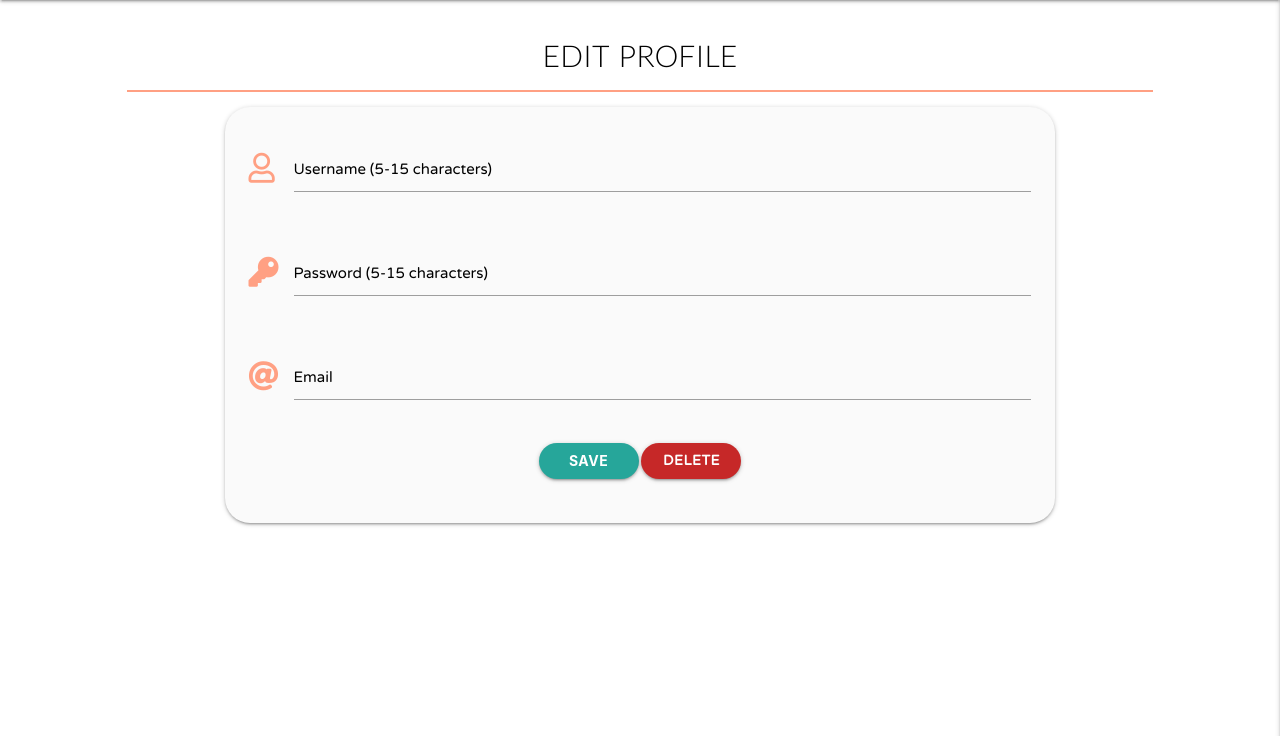
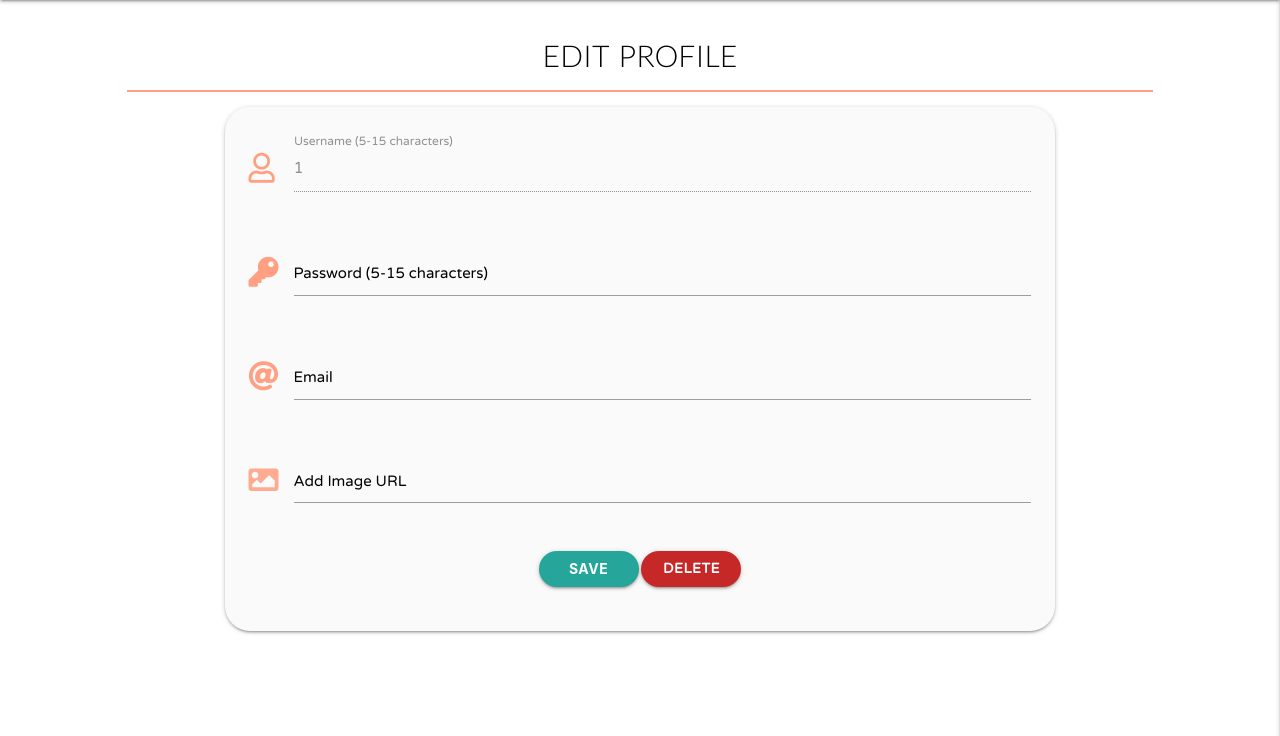
Before and after one commit to Code-Institute-Submissions/FeedMe, a Flask app: page /edit_profile/1 in a window 1280 px wide. Shown: the part 64-800 px from the top of the page. Run offline with Flask 2, Linux system fonts and the light colour scheme; the visitor is signed in with stand-in values (Sample User, id 1); some libraries are stand-ins or nearby versions; some web fonts are replaced.

Commit message:
deleted code from app.py about the profile page

```diff
--- a/app.py
+++ b/app.py
@@ -74,7 +74,8 @@ def register():
         register = {
             "username": request.form.get("username").lower(),
             "password": generate_password_hash(request.form.get("password")),
-            "email": request.form.get("email").lower()
+            "email": request.form.get("email").lower(),
+            "user_image": request.form.get("user_image").lower()
         }
         mongo.db.users.insert_one(register)
 
@@ -115,17 +116,14 @@ def login():
 
 
 # Profile
-@app.route("/profile/<username>", methods=["GET", "POST"])
-def profile(username):
-    # this will grab the session's user username from the database
-    username = mongo.db.users.find_one(
-        {"username": session["user"]})["username"]
-    recipes = list(mongo.db.recipes.find({"created_by": username.lower()}))
+@app.route("/profile/", methods=["GET", "POST"])
+def profile():
+    recipes = list(mongo.db.recipes.find({"created_by": session["user"]}))
 
     # making sure that a user can't force into other users profile
     if session["user"]:
         return render_template(
-            "profile.html", username=username, recipes=recipes)
+            "profile.html", username=session["user"], recipes=recipes)
 
     return redirect(url_for("login"))
 
@@ -134,22 +132,14 @@ def profile(username):
 @app.route("/edit_profile/<username>", methods=["GET", "POST"])
 def edit_profile(username):
     if request.method == "POST":
-        # check if the username already exists in the database
-        existing_user = mongo.db.users.find_one(
-            {"username": request.form.get("username").lower()})
-
-        if existing_user:
-            flash("Username already in use.")
-            return redirect(url_for("register"))
-
         submit = {
-            "username": request.form.get("username").lower(),
+            "username": session["user"],
             "password": generate_password_hash(request.form.get("password")),
-            "email": request.form.get("email").lower()
+            "email": request.form.get("email").lower(),
+            "user_image": request.form.get("user_image").lower()
         }
         mongo.db.users.update({"username": username.lower()}, submit)
 
-        session["user"] = request.form.get("username").lower()
         flash("You have been successfully registered!")
         return redirect(url_for("profile", username=session["user"]))
 
--- a/templates/base.html
+++ b/templates/base.html
@@ -35,7 +35,7 @@
                 <ul class="right hide-on-med-and-down">
                     <!-- IF THE USER IS LOGGED IN -->
                     {% if session.user %}
-                        <li><a href="{{ url_for('profile', username=session['user']) }}">Profile</a></li>
+                        <li><a href="{{ url_for('profile') }}">Profile</a></li>
                         <li><a href="{{ url_for('get_recipes') }}">Recipes</a></li>
                         <li><a href="{{ url_for('add_recipe') }}">Add Recipe</a></li>
                         <li><a href="{{ url_for('tools') }}">Cooking Tools</a></li>
@@ -66,7 +66,7 @@
                         </a>
                     </h4>
                 </li>
-                <li class="center-align"><a href="{{ url_for('profile', username=session['user']) }}">Profile</a></li>
+                <li class="center-align"><a href="{{ url_for('profile') }}">Profile</a></li>
                 <li class="center-align"><a href="{{ url_for('get_recipes') }}">Recipes</a></li>
                 <li class="center-align"><a href="{{ url_for('add_recipe') }}">Add Recipe</a></li>
                 <li class="center-align"><a href="{{ url_for('tools') }}">Cooking Tools</a></li>
--- a/templates/edit_profile.html
+++ b/templates/edit_profile.html
@@ -10,8 +10,7 @@
                 <div class="row">
                     <div class="input-field col s12">
                         <i class="far fa-user prefix" style="color: #ffa083;"></i>
-                        <input id="username" name="username" type="text" minlength="5"
-                            maxlength="15" pattern="^[a-ZA-z0-9]{5,15}$" class="validate" required>
+                        <input id="username" name="username" value="{{ session['user'] }}" type="text" disabled>
                         <label for="username">Username (5-15 characters)</label>
                     </div>
                 </div>
@@ -20,7 +19,7 @@
                     <div class="input-field col s12">
                         <i class="fas fa-key prefix" style="color: #ffa083;"></i>
                         <input id="password" name="password" type="password" minlength="5"
-                            maxlength="15" pattern="^[a-ZA-z0-9]{5,15}$" class="validate" required>
+                            maxlength="15" pattern="^[a-ZA-z0-9]{5,15}$" class="validate">
                         <label for="password">Password (5-15 characters)</label>
                     </div>
                 </div>
@@ -30,8 +29,17 @@
                         <i class="fas fa-at prefix" style="color: #ffa083;"></i>
                         <input id="email" name="email" type="email"
                             pattern="[a-z0-9._%+-]+@[a-z0-9.-]+\.[a-z]{2,}$"
-                                class="validate" required>
+                                class="validate">
                         <label for="email">Email</label>
+                    </div>
+                </div>
+                <!-- User Image -->
+                <div class="row">
+                    <div class="input-field col s12">
+                        <i class="fas fa-image prefix deep-orange-text text-lighten-3"></i>
+                        <textarea id="user_image" name="user_image" class="materialize-textarea" minlength="5"
+                            maxlength="500"></textarea>
+                        <label for="user_image">Add Image URL</label>
                     </div>
                 </div>
                 <!-- Buttons -->
--- a/templates/login.html
+++ b/templates/login.html
@@ -5,7 +5,7 @@
 
     <div class="row">
         <form class="col s12 m8 offset-m2" method="POST" action="{{ url_for('login') }}">
-            <div class="card-panel">
+            <div class="card-panel grey lighten-5">
                 <!-- Username -->
                 <div class="row">
                     <div class="input-field col s12">
```
Also changed, not shown: templates/categories.html (+23 -5 lines), templates/profile.html (+7 -0 lines), templates/register.html (+10 -1 lines).
